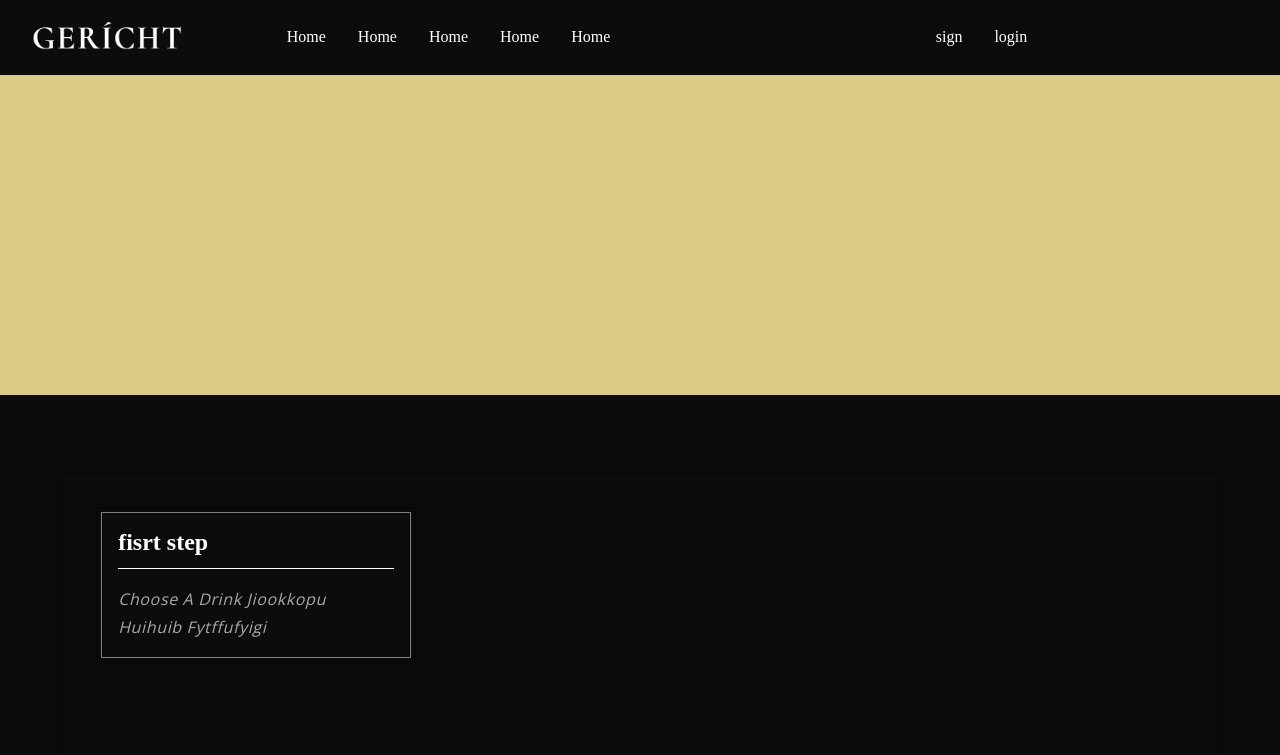
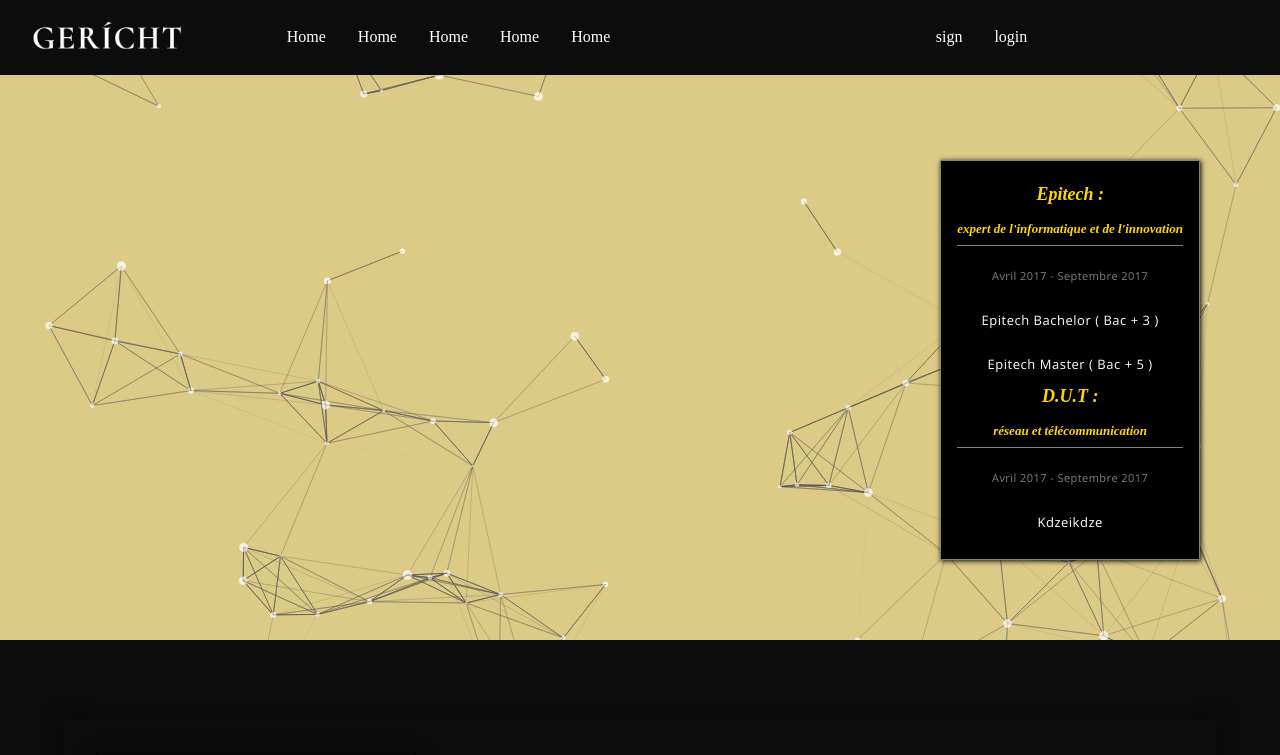
Before and after one commit to lizowen62/Reactshowcase, a React (Create React App) app: page / in a window 1280 px wide. Shown: the top 755 px of the page. Built offline with nearby package versions, Linux system fonts and the light colour scheme; a web font is replaced by a local one.

Commit message:
adding particule js

```diff
--- a/package.json
+++ b/package.json
@@ -7,11 +7,14 @@
     "@testing-library/react": "^12.1.3",
     "@testing-library/user-event": "^13.5.0",
     "framer-motion": "^6.2.8",
+    "particles.js": "^2.0.0",
     "react": "^17.0.2",
     "react-dom": "^17.0.2",
+    "react-helmet": "^6.1.0",
     "react-icons": "^4.3.1",
     "react-intersection-observer": "^8.33.1",
     "react-scripts": "5.0.0",
+    "react-tsparticles": "^1.41.6",
     "web-vitals": "^2.1.4"
   },
   "scripts": {
--- a/src/App.css
+++ b/src/App.css
@@ -6,6 +6,17 @@
   display: flex;
   justify-content: center;
   align-items: center;
+}
+
+#particles-js {
+  position: absolute;
+  width: 100%;
+  height: 100%;
+  background-color: #b61924;
+  background-image: url("");
+  background-repeat: no-repeat;
+  background-size: cover;
+  background-position: 50% 50%;
 }
 
 .app__bg {
--- a/src/App.js
+++ b/src/App.js
@@ -1,12 +1,22 @@
 import React, { useEffect } from 'react';
-
-import { AboutUs, Chef, FindUs, Footer, Header, Intro, Laurels, SpecialMenu } from './container';
+import { Chef, Footer, Header, SpecialMenu } from './container';
 import { Navbar } from './components';
 import './App.css';
 
 
 
 const App = () => {
+
+  const particlesInit = (main) => {
+    console.log(main);
+
+    // you can initialize the tsParticles instance (main) here, adding custom shapes or presets
+  };
+
+  const particlesLoaded = (container) => {
+    console.log(container);
+  };
+
   return(
   <div>
     <Navbar />
--- a/src/components/Navbar/Navbar.css
+++ b/src/components/Navbar/Navbar.css
@@ -1,6 +1,7 @@
 .app__navbar {
     width: 100%;
-    position: -webkit-sticky;
+    position: fixed;
+    z-index: 2;
     display: flex;
     justify-content: space-between;
     align-items: center;
--- a/src/container/Chef/Chef.css
+++ b/src/container/Chef/Chef.css
@@ -4,6 +4,8 @@
     display: flex;
     justify-content: center;
     background: var(--color-black);
+    z-index: 1;
+    position: relative;
 }
 
 .app__tutorial {
--- a/src/container/Footer/Footer.jsx
+++ b/src/container/Footer/Footer.jsx
@@ -1,6 +1,6 @@
 import React from 'react';
 
-import { FiFacebook, FiTwitter, FiInstragram } from 'react-icons/fi'
+import { FiFacebook, FiTwitter, FiGithub } from 'react-icons/fi'
 
 import {FooterOverlay} from '../../components'
 
@@ -28,6 +28,7 @@ const Footer = () => (
     <div className='app__footer-work'>
         <p><FiFacebook></FiFacebook></p>
         <p><FiTwitter></FiTwitter></p>
+        <p><FiGithub></FiGithub></p>
     </div>
     <div className='app__footer-copyright'>
       <p className="p__opensans"> { new Date().getFullYear() } © tous doit réserver </p>
--- a/src/container/Header/Header.css
+++ b/src/container/Header/Header.css
@@ -1,4 +1,6 @@
 .app__sub {
-    height: 30rem;
+    height: 10rem;
     background: var(--color-golden);
+    position: relative;
+    z-index: 1;
 }
--- a/src/container/Menu/SpecialMenu.css
+++ b/src/container/Menu/SpecialMenu.css
@@ -3,5 +3,46 @@
     justify-content: center;
     align-items: center;
     background: var(--color-golden);
-    height: 20rem;
+    height: 40rem;
+    z-index: 1;
+    position: relative;
 }
+
+.app__description {
+    display: flex;
+    padding: 1em;
+    flex-direction: column;
+    justify-content: space-evenly;
+    background-color: black;
+    border: 1px solid gray;
+    position: absolute;
+    text-align: center;
+    top: 10em;
+    right: 5em;
+    height: 25em;
+    max-width: 18em;
+    box-shadow: 1px 1px 5px black;
+}
+
+.app__description h2 {
+    color: gold;
+    font-size: large;
+    font-style: oblique;
+    text-align: center;
+    border-bottom: 0.5px solid gray;
+    padding-bottom: 0.5rem;
+}
+
+.app__description p {
+    padding-top: 1rem;
+    font-size: small;
+}
+
+.app__description p:nth-child(2) {
+    color: gray;
+    font-size: 11px;
+}
+
+.app__description h2 p {
+    font-size: small;
+}
--- a/src/container/Menu/SpecialMenu.jsx
+++ b/src/container/Menu/SpecialMenu.jsx
@@ -2,9 +2,119 @@ import React from 'react';
 
 import './SpecialMenu.css';
 
-const SpecialMenu = () => (
-  <div className='app__header'>
+import Particles from "react-tsparticles";
+
+const SpecialMenu = () => {
+
+  const particlesInit = (main) => {
+    console.log(main);
+
+    // you can initialize the tsParticles instance (main) here, adding custom shapes or presets
+  };
+
+  const particlesLoaded = (container) => {
+    console.log(container);
+  };
+
+  return (
+    <div className='app__header'>
+        <Particles
+      id="tsparticles"
+      init={particlesInit}
+      loaded={particlesLoaded}
+      options={{
+        background: {
+          color: {
+            value: "#DCCA87",
+          },
+        },
+        fpsLimit: 120,
+        interactivity: {
+          events: {
+            onClick: {
+              enable: true,
+              mode: "push",
+            },
+            onHover: {
+              enable: true,
+              mode: "repulse",
+            },
+            resize: true,
+          },
+          modes: {
+            bubble: {
+              distance: 400,
+              duration: 2,
+              opacity: 0.8,
+              size: 40,
+            },
+            push: {
+              quantity: 4,
+            },
+            repulse: {
+              distance: 200,
+              duration: 0.8,
+            },
+          },
+        },
+        particles: {
+          color: {
+            value: "#ffffff",
+          },
+          links: {
+            color: "#545454",
+            distance: 150,
+            enable: true,
+            opacity: 0.5,
+            width: 1,
+          },
+          collisions: {
+            enable: true,
+          },
+          move: {
+            direction: "none",
+            enable: true,
+            outMode: "bounce",
+            random: false,
+            speed: 6,
+            straight: false,
+          },
+          number: {
+            density: {
+              enable: true,
+              area: 800,
+            },
+            value: 80,
+          },
+          opacity: {
+            value: 0.5,
+          },
+          shape: {
+            type: "circle",
+          },
+          size: {
+            random: true,
+            value: 5,
+          },
+        },
+        detectRetina: true,
+      }}
+    />
+    <div className='app__description'>
+      <div>
+        <h2>Epitech : <p>expert de l'informatique et de l'innovation</p></h2>
+        <p className='p__opensans'> Avril 2017 - Septembre 2017</p>
+        <p className='p__opensans'>Epitech Bachelor ( bac + 3 )</p>
+        <p className='p__opensans'>Epitech Master ( bac + 5 )</p>
+      </div>
+      <div>
+        <h2> D.U.T : <p>réseau et télécommunication</p></h2>
+        <p className='p__opensans'> Avril 2017 - Septembre 2017</p>
+        <p className='p__opensans'>kdzeikdze</p>
+      </div>
+    </div>
   </div>
-);
+  );
+};
 
 export default SpecialMenu;
```
Also changed, not shown: public/particles.json (added, +110 -0 lines), 1 other file (tests, documents, lock files or other folders).
